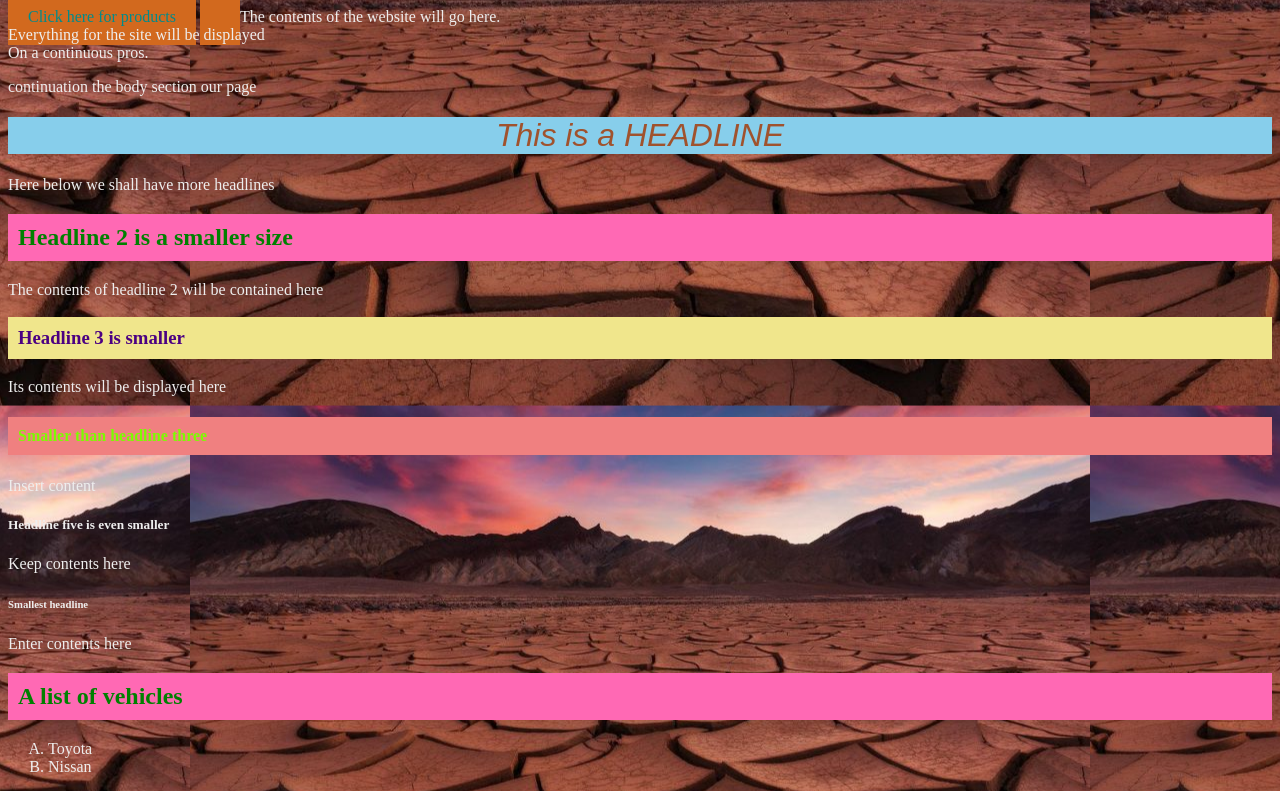
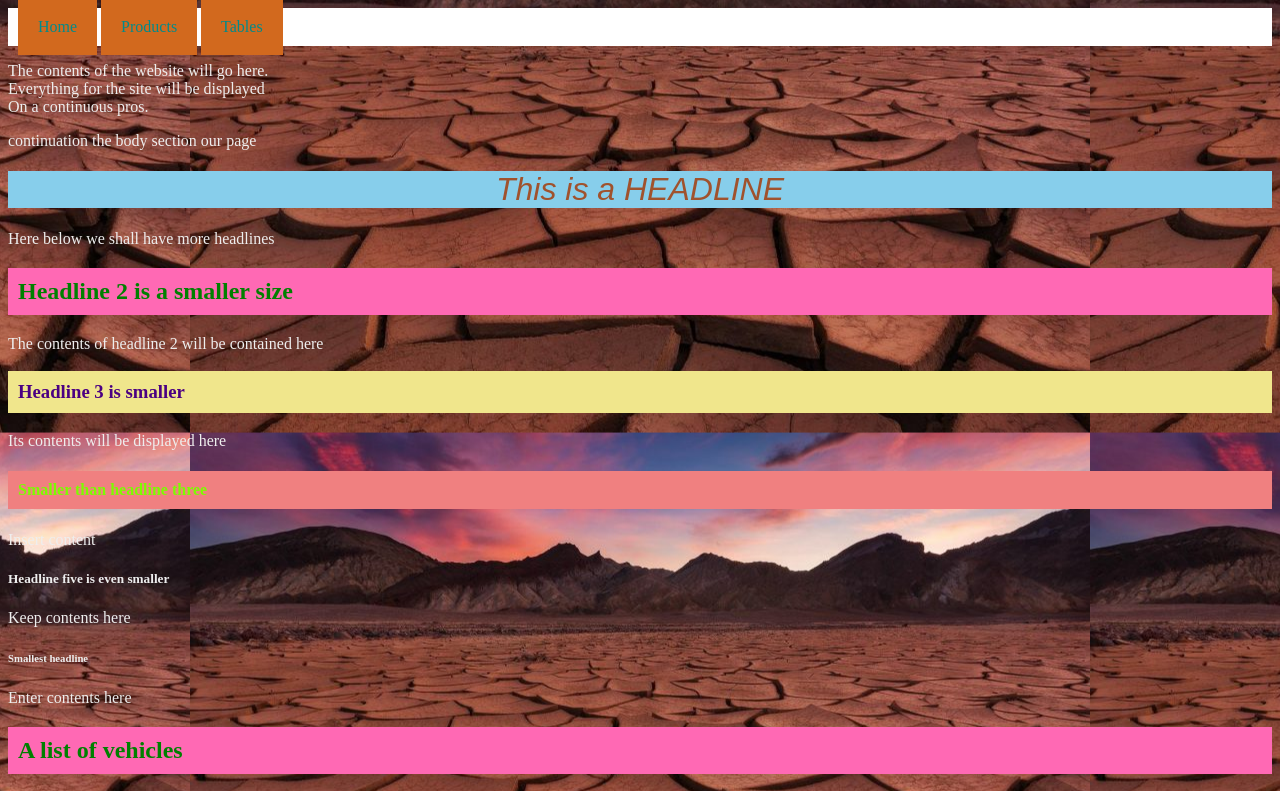
Before and after one commit to dhruv974/Website-Project, a plain HTML site: page index.html in a window 1280 px wide. Shown: the top 791 px of the page. Drawn offline with Linux system fonts and the light colour scheme.

Commit message:
Modified hyperlinks with div and class

```diff
--- a/index.html
+++ b/index.html
@@ -9,9 +9,12 @@
 
 
      <body>
-
-        <a href="products.html"> Click here for products</a>
-         <a href="tables.html"> </a>
+         <div class="TopNav">
+        <a href="#">Home</a>
+        <a href="products.html"> Products</a>
+         <a href="tables.html"> Tables</a><br>
+        </div>
+         <p>
          <!-- This is the body section of our page -->
          <!--Hyperlinks are to jump or be redirected to another page-->
 
--- a/style.css
+++ b/style.css
@@ -67,3 +67,12 @@ table{
     padding: 5px;
     width: 500px;
 }
+
+/* Classes ---change particular tag using the class --- dot notation */
+
+.TopNav{
+background-color: white;
+width: auto;
+padding: 10px;
+
+}
```
Also changed, not shown: products.html (+4 -2 lines), tables.html (+3 -1 lines).
